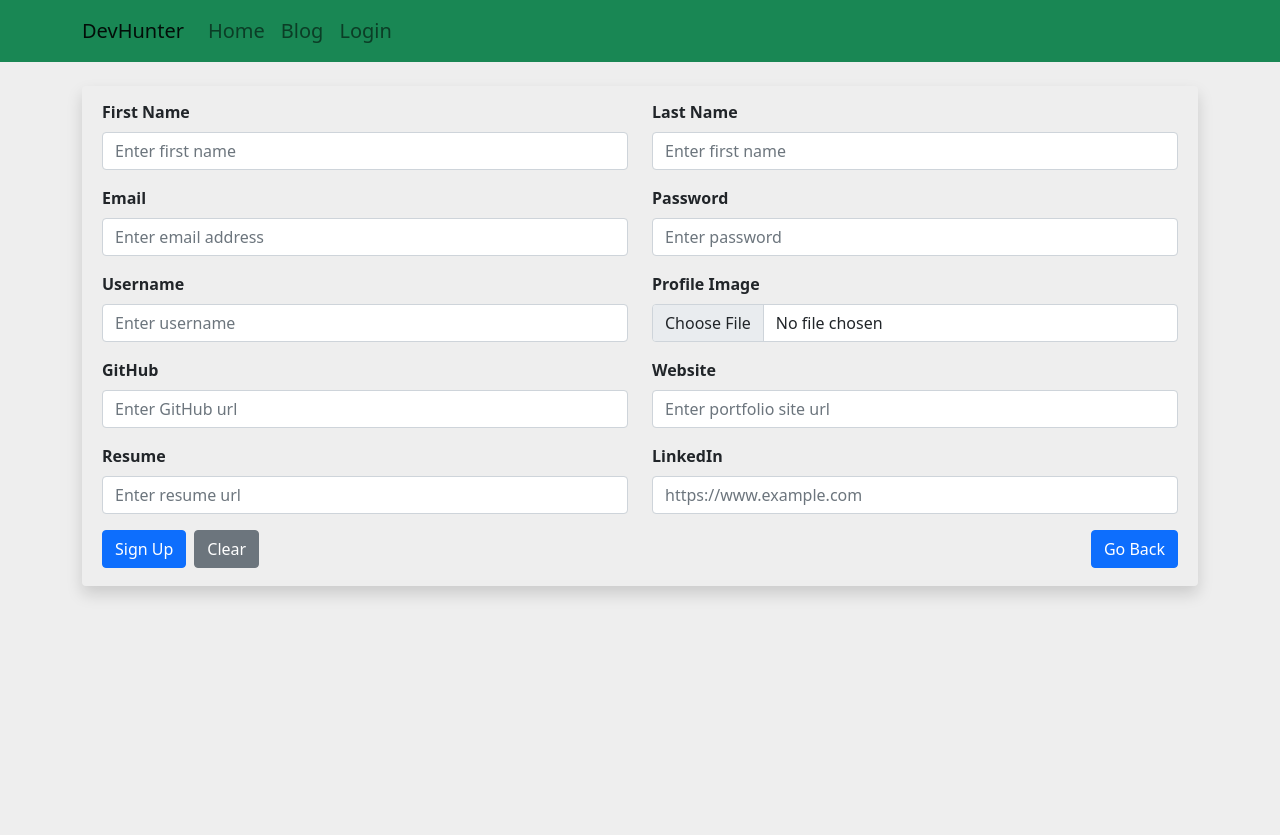
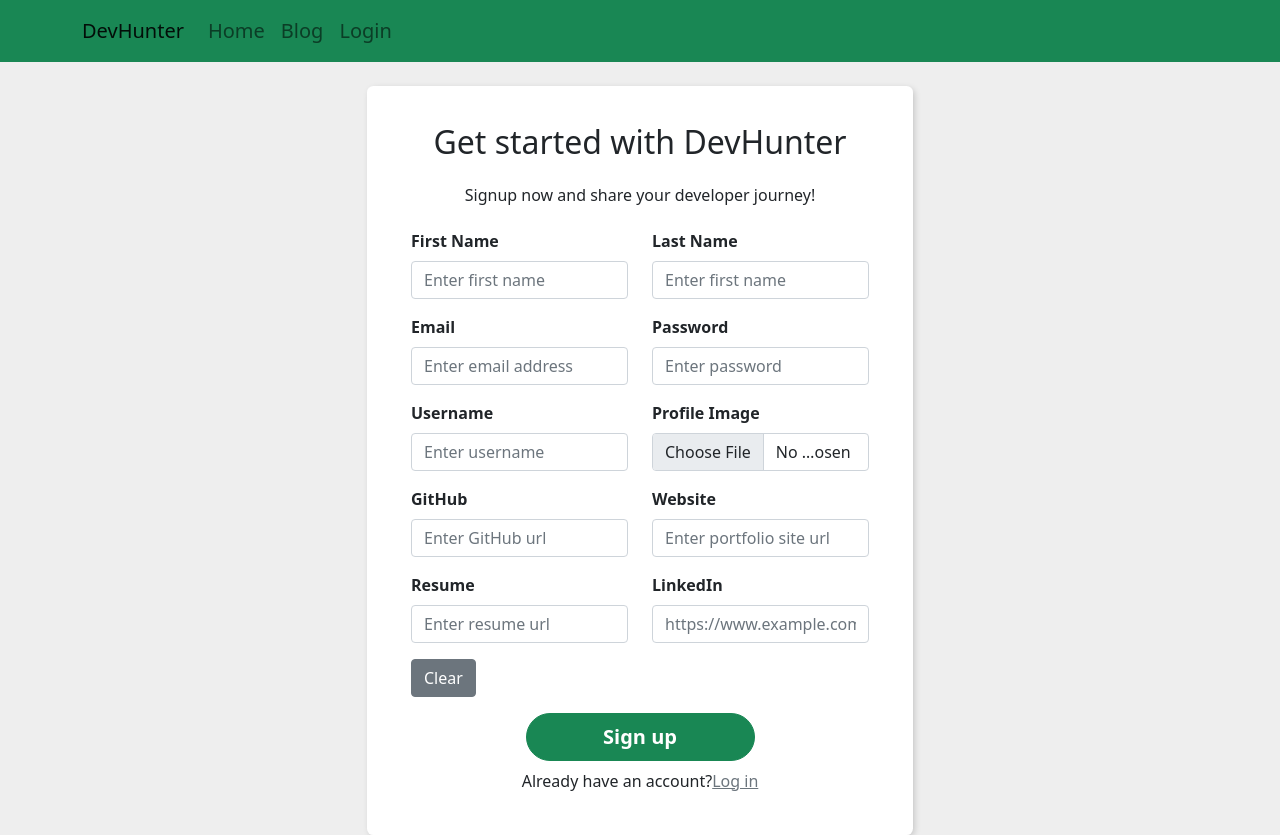
Before and after one commit to airoble-1/Developer-Showcase-Client, a React (Create React App) app: page /signup in a window 1280 px wide. Before the commit the page ends 800 px from the top, so only its background shows below. Built offline with nearby package versions, Linux system fonts and the light colour scheme; what apollo-upload-client would draw is missing.

Commit message:
Update signup and login pages/forms

```diff
--- a/src/components/LoginForm.jsx
+++ b/src/components/LoginForm.jsx
@@ -1,9 +1,9 @@
-import { Navigate, useNavigate, Link } from "react-router-dom"
+import { Navigate, Link } from "react-router-dom"
 import { useState, useContext } from "react"
 import { UserContext } from "../store/UserContext"
 import { Form, Button, Col, Row, Container, Spinner } from "react-bootstrap"
 import { useMutation, gql } from "@apollo/client"
-
+import classes from "./LoginForm.module.css"
 const LOGIN_USER = gql`
   mutation UserLogin($input: UsersPermissionsLoginInput!) {
     login(input: $input) {
@@ -21,7 +21,6 @@ const LoginForm = () => {
   const [email, setEmail] = useState("")
   const [password, setPassword] = useState("")
   const [errors, setErrors] = useState(INITIAL_ERROR_STATE)
-  const navigate = useNavigate()
   const [LoginMutation, { loading, error }] = useMutation(LOGIN_USER, {
     onCompleted: ({ login }) => {
       setUser({
@@ -69,11 +68,17 @@ const LoginForm = () => {
   return (
     <Container>
       <Row className="d-flex justify-content-center">
-        <Col sm={12} md={6} xl={4}>
+        <Col xs={12} sm={10} md={8} xl={6}>
+          <div className={classes[`box`]}>
+            <h1 className="text-center">Welcome back</h1>
+            <p className="text-center">
+              Login and find your perfect developer!
+            </p>
             <Form onSubmit={submitHandler}>
-            <Form.Group size="lg" controlId="email">
+              <Form.Group className="mb-2" size="lg" controlId="email">
                 <Form.Label>Email</Form.Label>
                 <Form.Control
+                  className="py-2"
                   type="email"
                   placeholder="Email"
                   value={email}
@@ -85,9 +90,10 @@ const LoginForm = () => {
                   {errors.email}
                 </Form.Control.Feedback>
               </Form.Group>
-            <Form.Group size="lg" controlId="password">
+              <Form.Group className="mb-2" size="lg" controlId="password">
                 <Form.Label>Password</Form.Label>
                 <Form.Control
+                  className="py-2"
                   type="password"
                   placeholder="Password"
                   value={password}
@@ -95,24 +101,31 @@ const LoginForm = () => {
                   required
                 />
               </Form.Group>
-            <Button className="mt-2 btn-success" type="submit">
-              Login
-            </Button>
-            <Button
-              variant="info"
-              className="mt-2 mx-2"
-              onClick={() => navigate(-1)}
-            >
-              Go Back
-            </Button>
-
               <Link
                 className="text-secondary d-inline-block mx-3"
                 to="/forgot-password"
               >
                 Forgot Password?
               </Link>
+              <div className="d-flex justify-content-center mt-2">
+                <Button
+                  className="my-2 btn-success rounded-pill py-2 fs-5 fw-bold w-50"
+                  type="submit"
+                >
+                  Log in
+                </Button>
+              </div>
+              <p className="text-center">
+                Don't have an account?
+                <Link
+                  className="text-secondary text-decoration-underline d-inline-block"
+                  to="/signup"
+                >
+                  Sign up
+                </Link>
+              </p>
             </Form>
+          </div>
         </Col>
       </Row>
     </Container>
--- /dev/null
+++ b/src/components/LoginForm.module.css
@@ -0,0 +1,25 @@
+.box {
+  box-shadow: 2px 2px 7px -1px rgba(0, 0, 0, 0.2);
+  border-radius: 0.4rem;
+  background-color: #fff;
+  width: 100%;
+  padding: 5rem 7rem;
+}
+
+@media (max-width: 1000px) {
+  .box {
+    padding: 3rem 5rem;
+  }
+}
+
+@media (max-width: 600px) {
+  .box {
+    padding: 2rem 4rem;
+  }
+}
+
+@media (max-width: 450px) {
+  .box {
+    padding: 1rem 2rem;
+  }
+}
--- a/src/components/signupForm.jsx
+++ b/src/components/signupForm.jsx
@@ -1,11 +1,11 @@
 import { useRef, useState } from "react"
 import { useMutation } from "@apollo/client"
 import { Form, Button, Row, Col } from "react-bootstrap"
-import { useNavigate } from "react-router-dom"
+import { useNavigate, Link } from "react-router-dom"
 import useForm from "./../hooks/useForm"
 import createUserMutation from "../apollo/mutations/createUser"
 import uploadImageMutation from "./../apollo/mutations/uploadProfileImage"
-
+import classes from "./signupForm.module.css"
 export default function AddProject() {
   const [isUploading, setisUploading] = useState(false)
   const fileInput = useRef()
@@ -88,10 +88,17 @@ export default function AddProject() {
   let errorMessages = setErrorMessages()
 
   return (
-    <Form className="my-4 p-2 rounded shadow" onSubmit={handleSubmit}>
+    <Row className="d-flex justify-content-center mt-4">
+      <Col xs={12} sm={10} md={8} xl={6}>
+        <div className={classes[`box`]}>
+          <h1 className="text-center">Get started with DevHunter</h1>
+          <p className="text-center">
+            Signup now and share your developer journey!
+          </p>
+          <Form onSubmit={handleSubmit}>
             <fieldset disabled={isUploading}>
               <Row>
-          <Col>
+                <Col className="col-12 col-lg-6">
                   <Form.Group className="mb-3" controlId="firstName">
                     <Form.Label className="fw-bold">First Name</Form.Label>
                     <Form.Control
@@ -104,7 +111,7 @@ export default function AddProject() {
                     />
                   </Form.Group>
                 </Col>
-          <Col>
+                <Col className="col-12 col-lg-6">
                   <Form.Group className="mb-3" controlId="lastName">
                     <Form.Label className="fw-bold">Last Name</Form.Label>
                     <Form.Control
@@ -132,7 +139,7 @@ export default function AddProject() {
                     />
                   </Form.Group>
                 </Col>
-          <Col>
+                <Col className="col-12 col-lg-6">
                   <Form.Group className="mb-3" controlId="password">
                     <Form.Label className="fw-bold">Password</Form.Label>
                     <Form.Control
@@ -149,7 +156,7 @@ export default function AddProject() {
               </Row>
 
               <Row>
-          <Col>
+                <Col className="col-12 col-lg-6">
                   <Form.Group className="mb-3" controlId="username">
                     <Form.Label className="fw-bold">Username</Form.Label>
                     <Form.Control
@@ -167,7 +174,7 @@ export default function AddProject() {
                   </Form.Group>
                 </Col>
 
-          <Col>
+                <Col className="col-12 col-lg-6">
                   <Form.Group className="mb-3" controlId="profileImage">
                     <Form.Label className="fw-bold">Profile Image</Form.Label>
                     <Form.Control
@@ -182,7 +189,7 @@ export default function AddProject() {
               </Row>
 
               <Row>
-          <Col>
+                <Col className="col-12 col-lg-6">
                   <Form.Group className="mb-3" controlId="gitHub">
                     <Form.Label className="fw-bold">GitHub</Form.Label>
                     <Form.Control
@@ -202,7 +209,7 @@ export default function AddProject() {
                   </Form.Group>
                 </Col>
 
-          <Col>
+                <Col className="col-12 col-lg-6">
                   <Form.Group className="mb-3" controlId="project-website">
                     <Form.Label className="fw-bold">Website</Form.Label>
                     <Form.Control
@@ -223,7 +230,7 @@ export default function AddProject() {
                 </Col>
               </Row>
               <Row>
-          <Col>
+                <Col className="col-12 col-lg-6">
                   <Form.Group className="mb-3" controlId="resume">
                     <Form.Label className="fw-bold">Resume</Form.Label>
                     <Form.Control
@@ -242,7 +249,7 @@ export default function AddProject() {
                   </Form.Group>
                 </Col>
 
-          <Col>
+                <Col className="col-12 col-lg-6">
                   <Form.Group className="mb-3" controlId="linkedIn">
                     <Form.Label className="fw-bold">LinkedIn</Form.Label>
                     <Form.Control
@@ -262,21 +269,32 @@ export default function AddProject() {
                   </Form.Group>
                 </Col>
               </Row>
-
-        <div className="d-flex justify-content-between">
-          <div>
-            <Button className="me-2" variant="primary" type="submit">
-              Sign Up
-            </Button>
+              <div className="d-flex justify-content-between rounded">
                 <Button variant="secondary" type="submit" onClick={clearFields}>
                   Clear
                 </Button>
               </div>
-          <Button onClick={() => navigate(-1)} variant="primary" type="button">
-            Go Back
+              <div className="d-flex justify-content-center mt-2">
+                <Button
+                  className="my-2 btn-success rounded-pill py-2 fs-5 fw-bold w-50"
+                  type="submit"
+                >
+                  Sign up
                 </Button>
               </div>
+              <p className="text-center">
+                Already have an account?
+                <Link
+                  className="text-secondary text-decoration-underline d-inline-block"
+                  to="/login"
+                >
+                  Log in
+                </Link>
+              </p>
             </fieldset>
           </Form>
+        </div>
+      </Col>
+    </Row>
   )
 }
--- /dev/null
+++ b/src/components/signupForm.module.css
@@ -0,0 +1,7 @@
+.box {
+  box-shadow: 2px 2px 7px -1px rgba(0, 0, 0, 0.2);
+  border-radius: 0.4rem;
+  background-color: #fff;
+  width: 100%;
+  padding: 1rem 2rem;
+}
--- a/src/pages/details.jsx
+++ b/src/pages/details.jsx
@@ -53,12 +53,22 @@ const DetailsPage = () => {
             </p>
             <div className="d-flex px-4 justify-content-around w-100 ">
               {linkedIn && (
-                <a href={linkedIn} className="display-5 text-secondary">
+                <a
+                  href={linkedIn}
+                  target="_blank"
+                  rel="noreferrer"
+                  className="display-5 text-secondary"
+                >
                   <AiFillLinkedin />
                 </a>
               )}
               {gitHub && (
-                <a href={gitHub} className="display-5 text-secondary">
+                <a
+                  href={gitHub}
+                  target="_blank"
+                  rel="noreferrer"
+                  className="display-5 text-secondary"
+                >
                   <AiFillGithub />
                 </a>
               )}
@@ -74,7 +84,12 @@ const DetailsPage = () => {
               )}
 
               {site && (
-                <a href={site} className="display-5 text-secondary">
+                <a
+                  href={site}
+                  target="_blank"
+                  rel="noreferrer"
+                  className="display-5 text-secondary"
+                >
                   <ImBlog />
                 </a>
               )}
@@ -87,6 +102,7 @@ const DetailsPage = () => {
                   size="lg"
                   href={website}
                   target="_blank"
+                  rel="noreferrer"
                 >
                   Live Demo
                 </Button>
@@ -98,6 +114,7 @@ const DetailsPage = () => {
                   size="lg"
                   href={github}
                   target="_blank"
+                  rel="noreferrer"
                 >
                   GitHub
                 </Button>
```
Lines whose indentation alone changed are shown as unchanged.
